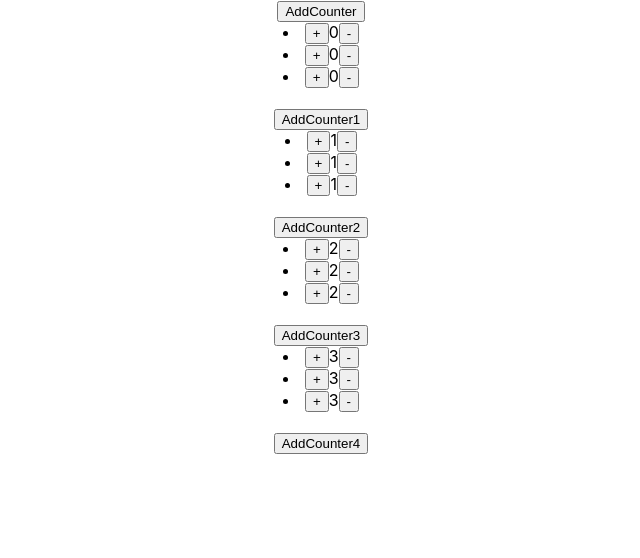
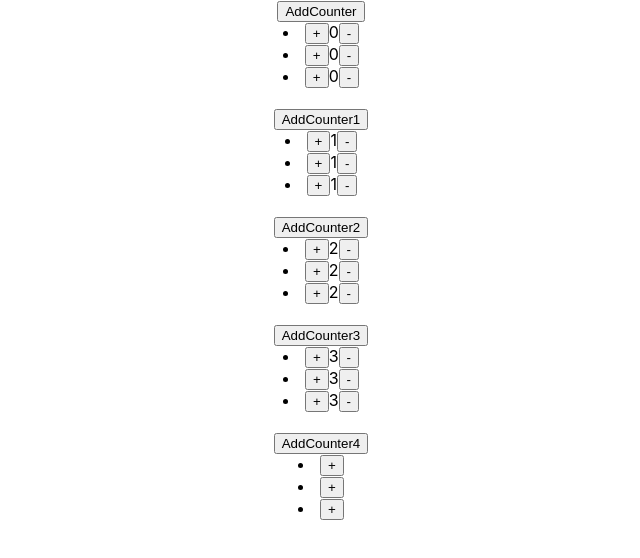
Before and after one commit to Nosov-Pavel/counter-del-me15.09, a React (Create React App) app: page / in a window 1280 px wide. Shown: the top 558 px of the page, without its empty margins (319-959 px from the left). Built offline with nearby package versions, Linux system fonts and the light colour scheme.

Commit message:
addCount4btn+

```diff
--- a/src/App.js
+++ b/src/App.js
@@ -30,7 +30,7 @@ function App() {
     }
 
     const moreCounters3 = [3, 3, 3];
-    const [couters3, setCounters3] =useState(moreCounters3);
+    const [couters3, setCounters3] = useState(moreCounters3);
 
     const addCounter3 = () => {
         const newCounter3 = [...moreCounters3];
@@ -79,7 +79,10 @@ function App() {
                 <button>-</button>
             </li>)}
             <br/>
-            <button>AddCounter4</button>
+            <button onChange={addCounter4}>AddCounter4</button>
+            {counters4.map(el => <li>
+                <button>+</button>
+            </li>)}
         </div>
     );
 }
```
